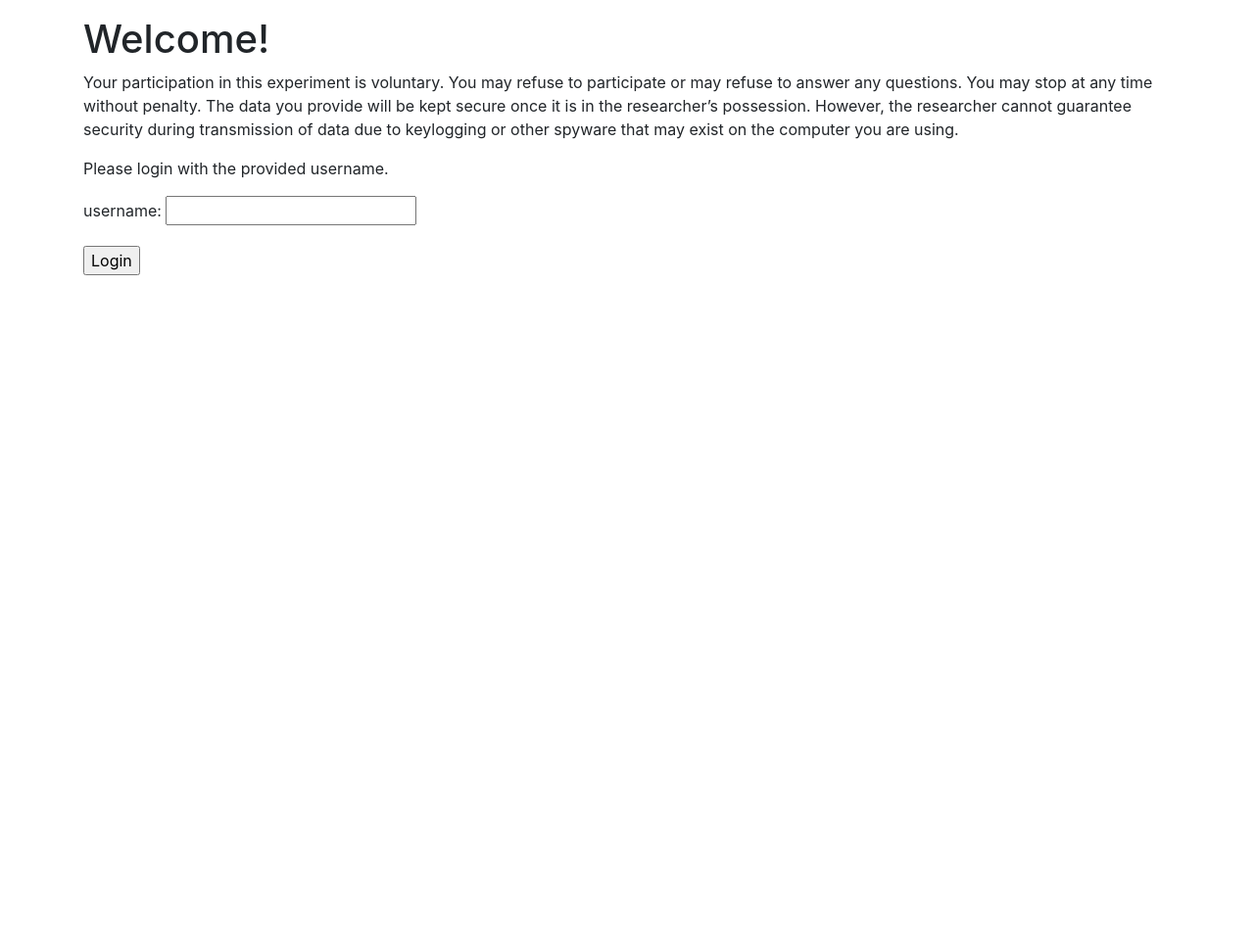
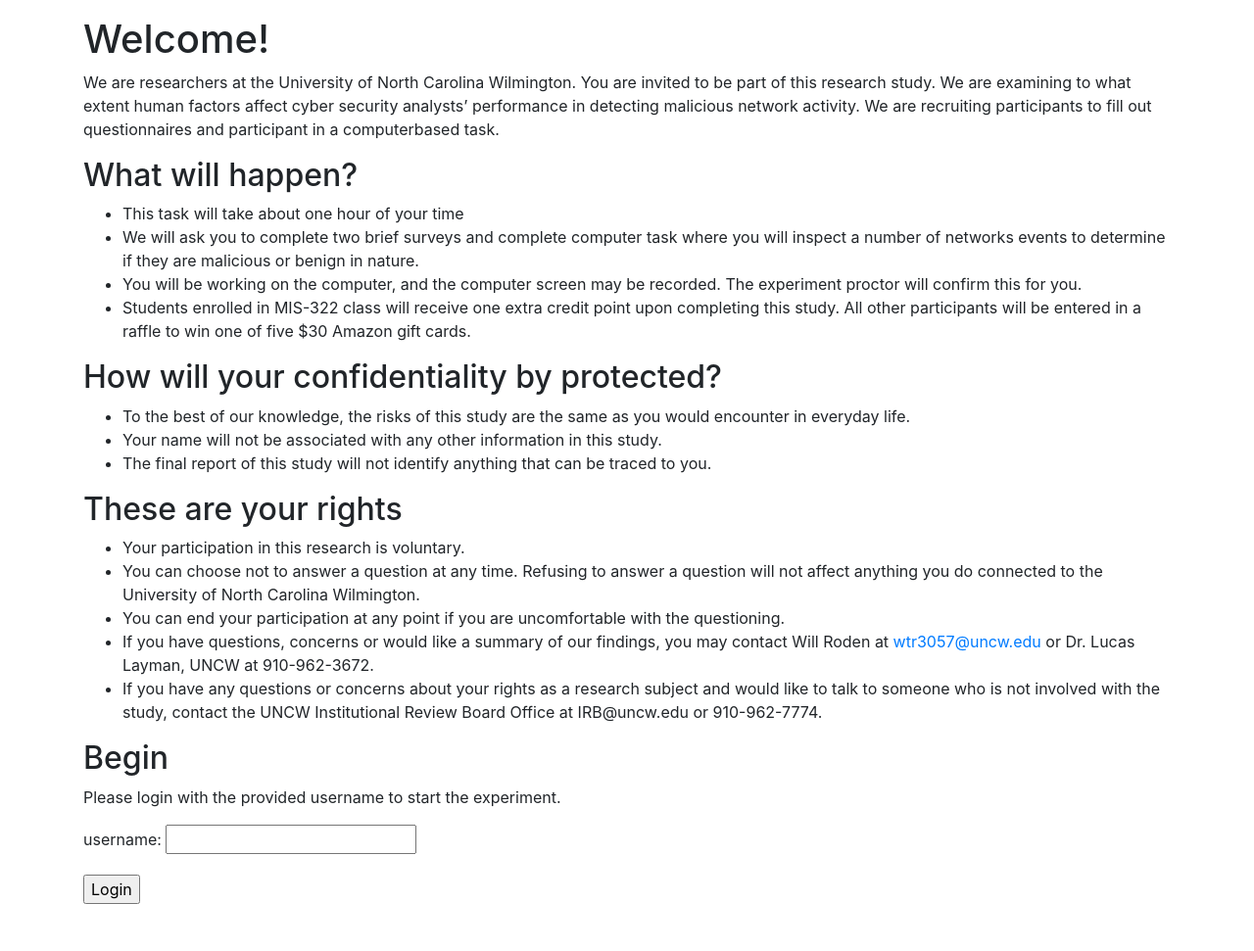
Before and after one commit to uncw-hfcs/ids-simulator, a Flask app: page / in a window 1280 px wide. Shown: the part 56-1027 px from the top of the page at 98% size. Before the commit the page ends 337 px from the top, so only its background shows below. Run offline with Flask 2, Linux system fonts and the light colour scheme; some libraries are stand-ins or nearby versions.

Commit message:
Added IRB language to index

```diff
--- a/templates/base.html
+++ b/templates/base.html
@@ -94,7 +94,7 @@
             </nav>
         </div>
 
-        <div class="container mt-3">
+        <div class="container mt-3 mb-5">
             {% block content %}
             {% endblock %}
         </div>
--- a/templates/index.html
+++ b/templates/index.html
@@ -6,14 +6,44 @@ IDS Simulator - Welcome
 
 {% block content %}
 <h1>Welcome!</h1>
-<p>Your participation in this experiment is voluntary. You may refuse to participate or may refuse to answer
-    any questions. You may stop at any time without penalty. The data you provide will be
-    kept secure once it is in the researcher’s possession. However, the researcher cannot
-    guarantee security during transmission of data due to keylogging or other spyware that
-    may exist on the computer you are using. </p>
+<p>We are researchers at the University of North Carolina Wilmington. You are invited to be part of this research
+    study. We are examining to what extent human factors affect cyber security analysts’ performance in detecting
+    malicious network activity. We are recruiting participants to fill out questionnaires and participant in a
+    computerbased task.</p>
 
-<p>Please login with the provided username.</p>
-<!-- <aside> -->
+<h2>What will happen?</h2>
+<ul>
+    <li>This task will take about one hour of your time</li>
+    <li>We will ask you to complete two brief surveys and complete computer task where you will inspect a
+        number of networks events to determine if they are malicious or benign in nature.</li>
+    <li>You will be working on the computer, and the computer screen may be recorded. The experiment proctor will
+        confirm this for you.</li>
+    <li>Students enrolled in MIS-322 class will receive one extra credit point upon completing this study. All
+        other participants will be entered in a raffle to win one of five $30 Amazon gift cards.</li>
+</ul>
+
+<h2>How will your confidentiality by protected?</h2>
+<ul>
+    <li>To the best of our knowledge, the risks of this study are the same as you would encounter in everyday life.</li>
+    <li>Your name will not be associated with any other information in this study.</li>
+    <li>The final report of this study will not identify anything that can be traced to you.</li>
+</ul>
+
+<h2>These are your rights</h2>
+<ul>
+    <li>Your participation in this research is voluntary.</li>
+    <li>You can choose not to answer a question at any time. Refusing to answer a question will not affect
+        anything you do connected to the University of North Carolina Wilmington.</li>
+    <li>You can end your participation at any point if you are uncomfortable with the questioning.</li>
+    <li>If you have questions, concerns or would like a summary of our findings, you may contact Will Roden at <a
+            href="mailto:wtr3057@uncw.edu">wtr3057@uncw.edu</a> or Dr. Lucas Layman, UNCW at 910-962-3672.</li>
+    <li>If you have any questions or concerns about your rights as a research subject and would like to talk to someone
+        who is not involved with the study, contact the UNCW Institutional Review Board Office at IRB@uncw.edu or
+        910-962-7774.</li>
+</ul>
+
+<h2>Begin</h2>
+<p>Please login with the provided username to start the experiment.</p>
 <form action="" method="POST" id="login">
     {% if error != None %}
     <div class="alert alert-danger" role="alert">
```
